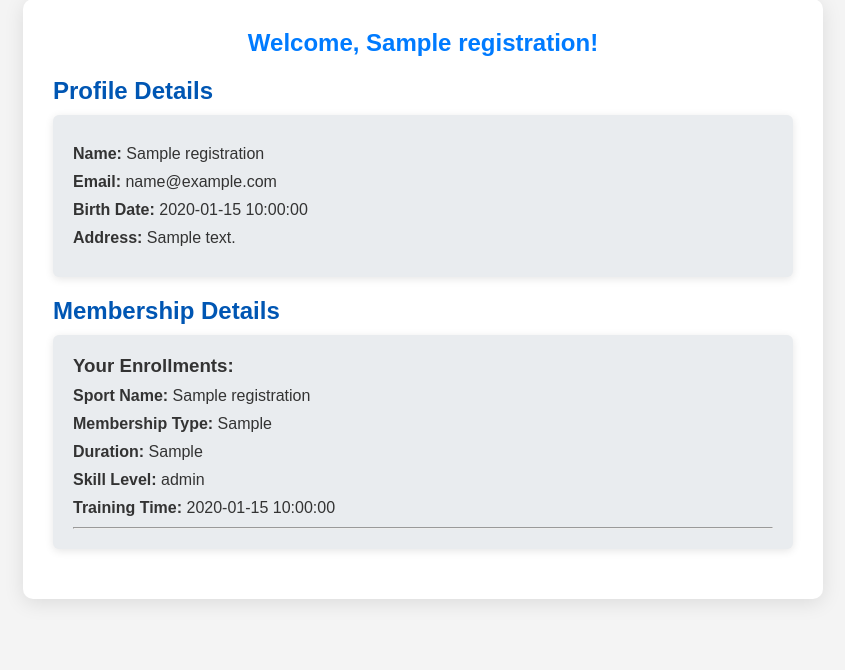
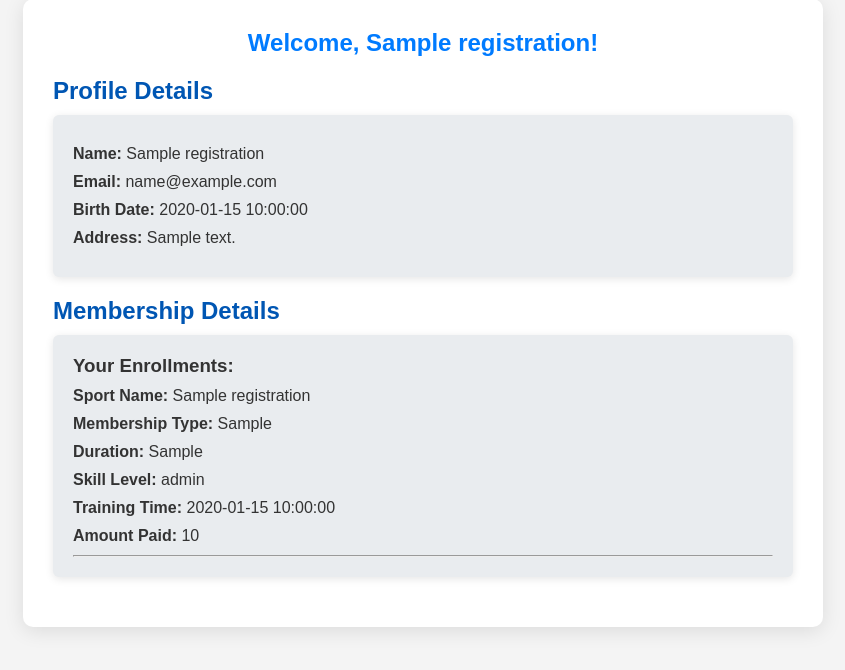
Before and after one commit to com-engineer/IP_Sports_Club, a PHP site: page /user_dashboard.php in a window 1280 px wide. Shown: the part 106-776 px from the top of the page, without its empty margins (217-1062 px from the left). Run offline with PHP 8.4, Linux system fonts and the light colour scheme; the visitor is signed in with stand-in values (Sample User, id 1); tables that the repository leaves empty or names only in its code hold one stand-in row (values such as "Sample post").

Commit message:
modified user dashboard showing payement

```diff
--- a/User_dashboard/user_dashboard.php
+++ b/User_dashboard/user_dashboard.php
@@ -33,6 +33,8 @@
     $duration = '';
     $skill_level = '';
     $training_time = '';
+    $transaction_amount = '';
+
 
     if ($result->num_rows > 0) {
         $user = $result->fetch_assoc();
@@ -44,9 +46,11 @@
         $duration = $user['duration'];
         $skill_level = $user['skill_level'];
         $training_time = $user['training_time'];
+        $transaction_amount = $user['transaction_amount'];
+
     }
 
-    $sql_enrollments = "SELECT sport_name, membership_type, duration, skill_level, training_time FROM registrations WHERE email='$email'";
+    $sql_enrollments = "SELECT sport_name, membership_type, duration, skill_level, training_time,transaction_amount FROM registrations WHERE email='$email'";
     $enrollment_result = $conn->query($sql_enrollments);
 
     $conn->close();
@@ -90,6 +94,8 @@
                         echo "<p><strong>Duration:</strong> " . htmlspecialchars($enrollment['duration']) . "</p>";
                         echo "<p><strong>Skill Level:</strong> " . htmlspecialchars($enrollment['skill_level']) . "</p>";
                         echo "<p><strong>Training Time:</strong> " . htmlspecialchars($enrollment['training_time']) . "</p>";
+                        echo "<p><strong>Amount Paid:</strong> " . htmlspecialchars($enrollment['transaction_amount']) . "</p>";
+
                         echo "<hr>";
                     }
                 } else {
--- a/sport_dashboard/sport.php
+++ b/sport_dashboard/sport.php
@@ -29,7 +29,7 @@
                          }
                          ?>
                     </p>
-                    <a href="../User_dashboard/user_dashboard.html"><img id="logo" src="../assets/images/user_logo.jpeg" alt="User"></a>
+                    <a href="../User_dashboard/user_dashboard.php"><img id="logo" src="../assets/images/user_logo.jpeg" alt="User"></a>
                 </div>
             </ul>
         </nav>
```
